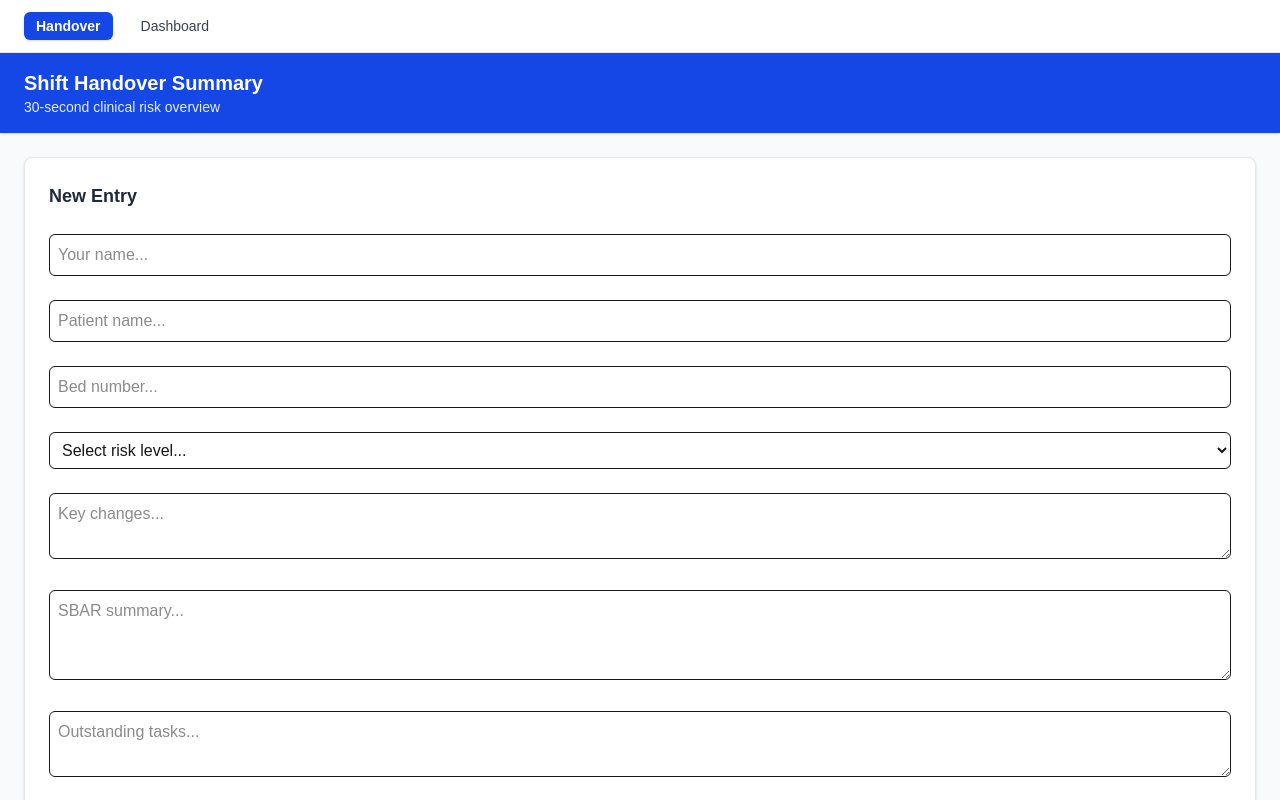
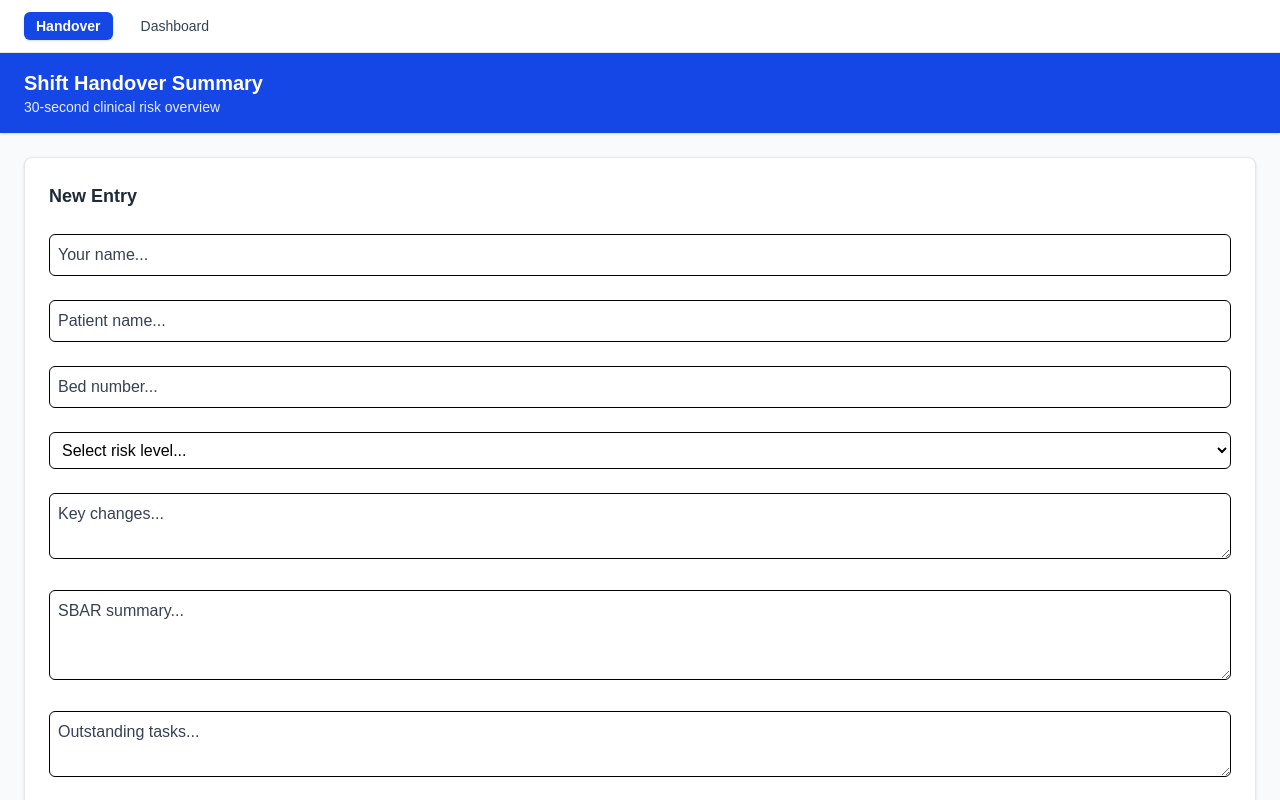
Before and after one commit to Vestibles/nurse-shift-app, a Next.js app: page /handover in a window 1280 px wide. Shown: the top 800 px of the page. Built offline with nearby package versions, Linux system fonts and the light colour scheme.

Commit message:
change font colour input text

```diff
--- a/app/handover/page.tsx
+++ b/app/handover/page.tsx
@@ -67,28 +67,76 @@ export default function HandoverPage() {
 
           <h2 className="text-lg font-semibold text-gray-800">New Entry</h2>
 
-          <input className="w-full border p-2 rounded-md" placeholder="Your name..." value={nurseName} onChange={(e) => setNurseName(e.target.value)} />
-          <input className="w-full border p-2 rounded-md" placeholder="Patient name..." value={patientName} onChange={(e) => setPatientName(e.target.value)} />
-          <input className="w-full border p-2 rounded-md" placeholder="Bed number..." value={bedNumber} onChange={(e) => setBedNumber(e.target.value)} />
+          <input
+            className="w-full border p-2 rounded-md placeholder:text-gray-700 text-black"
+            placeholder="Your name..."
+            value={nurseName}
+            onChange={(e) => setNurseName(e.target.value)}
+          />
 
-          <select className="w-full border p-2 rounded-md" value={riskLevel} onChange={(e) => setRiskLevel(e.target.value)}>
+          <input
+            className="w-full border p-2 rounded-md placeholder:text-gray-700 text-black"
+            placeholder="Patient name..."
+            value={patientName}
+            onChange={(e) => setPatientName(e.target.value)}
+          />
+
+          <input
+            className="w-full border p-2 rounded-md placeholder:text-gray-700 text-black"
+            placeholder="Bed number..."
+            value={bedNumber}
+            onChange={(e) => setBedNumber(e.target.value)}
+          />
+
+          <select
+            className="w-full border p-2 rounded-md text-black"
+            value={riskLevel}
+            onChange={(e) => setRiskLevel(e.target.value)}
+          >
             <option value="">Select risk level...</option>
             <option>High</option>
             <option>Medium</option>
             <option>Low</option>
           </select>
 
-          <textarea className="w-full border p-2 rounded-md" rows={2} placeholder="Key changes..." value={keyChanges} onChange={(e) => setKeyChanges(e.target.value)} />
-          <textarea className="w-full border p-2 rounded-md" rows={3} placeholder="SBAR summary..." value={sbar} onChange={(e) => setSbar(e.target.value)} />
-          <textarea className="w-full border p-2 rounded-md" rows={2} placeholder="Outstanding tasks..." value={tasks} onChange={(e) => setTasks(e.target.value)} />
+          <textarea
+            className="w-full border p-2 rounded-md placeholder:text-gray-700 text-black"
+            rows={2}
+            placeholder="Key changes..."
+            value={keyChanges}
+            onChange={(e) => setKeyChanges(e.target.value)}
+          />
 
-          <select className="w-full border p-2 rounded-md" value={shift} onChange={(e) => setShift(e.target.value)}>
+          <textarea
+            className="w-full border p-2 rounded-md placeholder:text-gray-700 text-black"
+            rows={3}
+            placeholder="SBAR summary..."
+            value={sbar}
+            onChange={(e) => setSbar(e.target.value)}
+          />
+
+          <textarea
+            className="w-full border p-2 rounded-md placeholder:text-gray-700 text-black"
+            rows={2}
+            placeholder="Outstanding tasks..."
+            value={tasks}
+            onChange={(e) => setTasks(e.target.value)}
+          />
+
+          <select
+            className="w-full border p-2 rounded-md text-black"
+            value={shift}
+            onChange={(e) => setShift(e.target.value)}
+          >
             <option value="">Select shift...</option>
             <option>Day</option>
             <option>Night</option>
           </select>
 
-          <button onClick={handleSaveSummary} className="w-full bg-blue-700 text-white py-3 rounded-md hover:bg-blue-800">
+          <button
+            onClick={handleSaveSummary}
+            className="w-full bg-blue-700 text-white py-3 rounded-md hover:bg-blue-800"
+          >
             Save Summary
           </button>
         </section>
```
